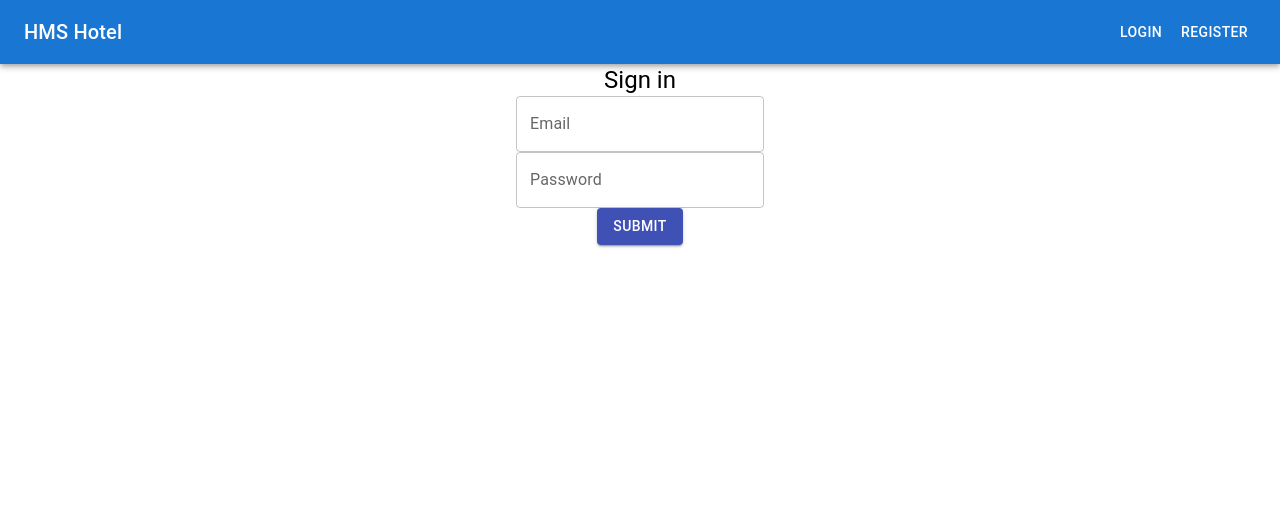
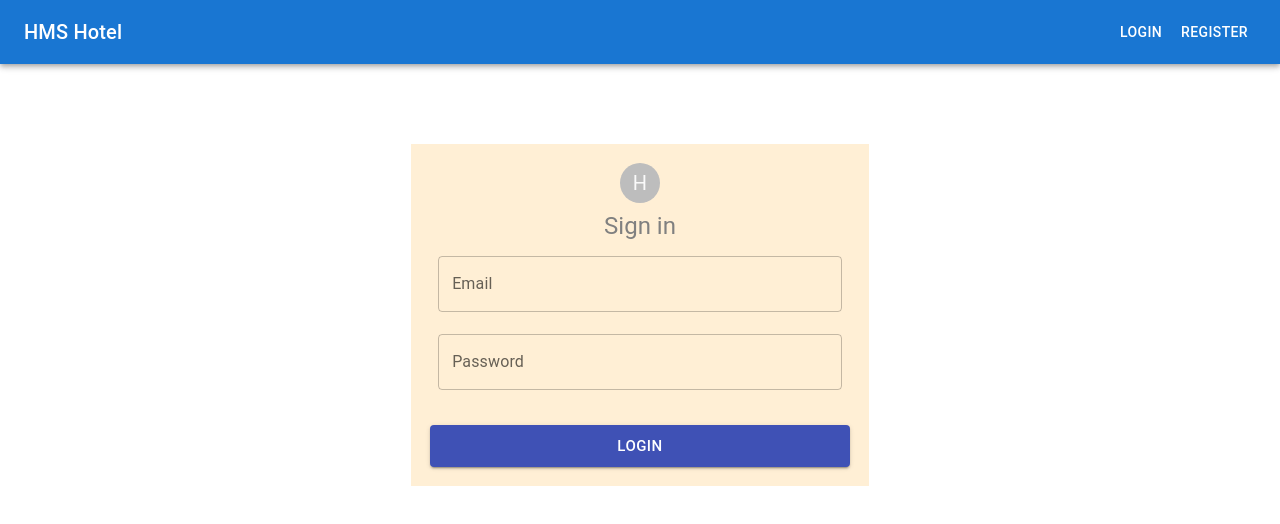
Before and after one commit to Arunkumar2611/Hotel-management-site, a React (Create React App) app: page /login in a window 1280 px wide. Shown: the top 524 px of the page. Built offline with nearby package versions, Linux system fonts and the light colour scheme.

Commit message:
complete login form

```diff
--- a/src/component/login/login.js
+++ b/src/component/login/login.js
@@ -1,6 +1,6 @@
 import React, { useState } from "react";
-
-import { Typography, Button } from "@material-ui/core";
+import { Wrapper, Div } from "./style";
+import { Typography, Button, Avatar } from "@material-ui/core";
 import { TextField } from "@mui/material";
 
 export default function Login() {
@@ -18,14 +18,22 @@ export default function Login() {
   const handleSubmit = () => {
     console.log("email is ", email);
     console.log("password is ", password);
-  }
+    setEmail("");
+    setPassword("");
+  };
 
   return (
-    <div>
+    <Wrapper>
+      <Div>
+      <Avatar>H</Avatar>
+      </Div>
+      <Div>
         <Typography component="h1" variant="h5">
           Sign in
         </Typography>
+      </Div>
       <form>
+        <Div>
           <TextField
             id="email"
             label="Email"
@@ -33,8 +41,10 @@ export default function Login() {
             variant="outlined"
             value={email}
             onChange={handleEmail}
+            sx={{ m: 1, width: '40ch' }}
           />
-        <br />
+        </Div>
+        <Div>
           <TextField
             id="password"
             label="Password"
@@ -42,12 +52,16 @@ export default function Login() {
             variant="outlined"
             value={password}
             onChange={handlePassword}
+            sx={{ m: 1, width: '40ch' }}
           />
+        </Div>
         <br />
-        <Button variant="contained" color="primary" onClick={handleSubmit}>
-          Submit
+        <Div>
+          <Button variant="contained" color="primary" fullWidth size="large" onClick={handleSubmit}>
+            Login
           </Button>
+        </Div>
       </form>
-    </div>
+    </Wrapper>
   );
 }
--- /dev/null
+++ b/src/component/login/style.js
@@ -0,0 +1,17 @@
+import styled from 'styled-components'
+
+export const Wrapper = styled.section`
+  padding: 1em;
+  background: papayawhip;
+  width: auto;
+  height: auto;
+  flex-direction: column;
+    display: inline-flex;
+    align-items: center;
+    margin-block: 80px;
+`;
+
+export const Div= styled.div`
+padding: 0.2em;
+color: gray;
+`;
```
Lines whose indentation alone changed are shown as unchanged.
